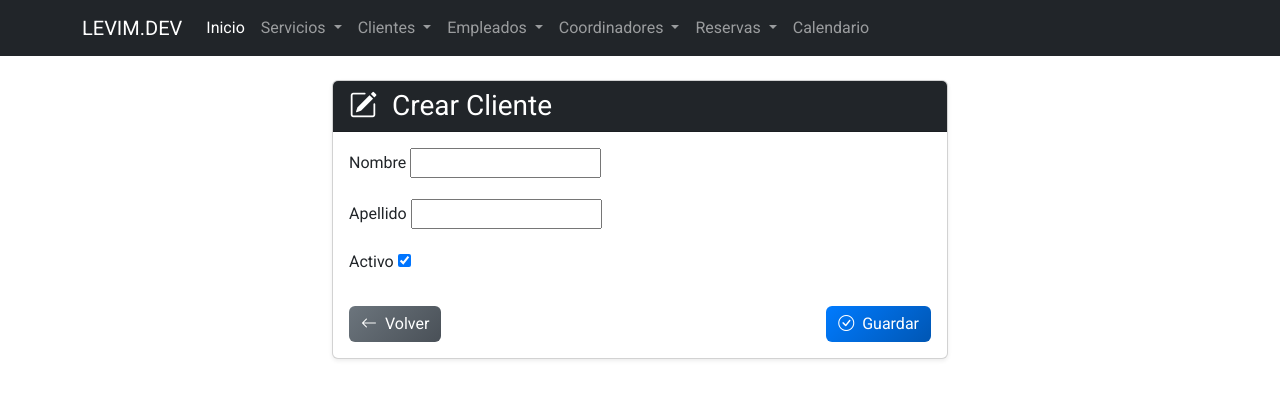
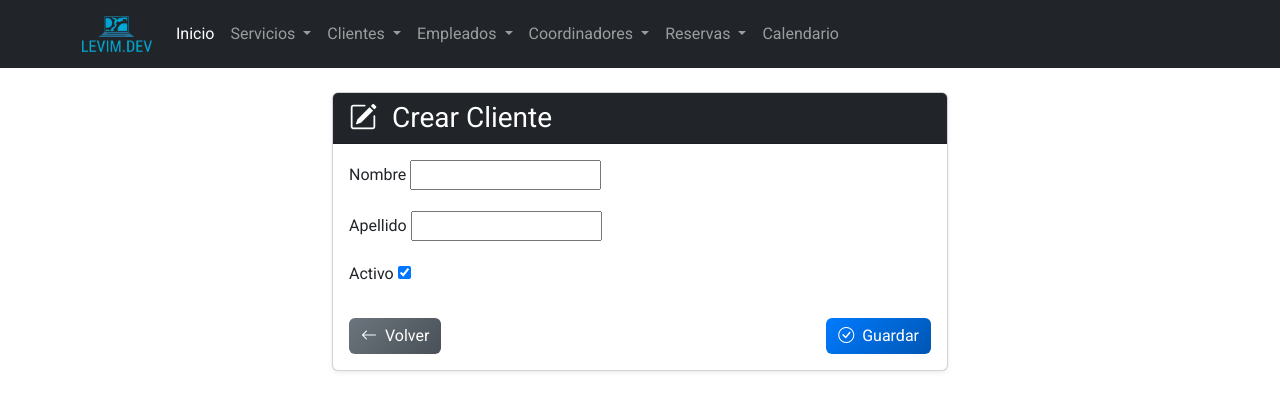
Before and after one commit to alkemyTech/CFITDF-Django-W2-Back-S3, a Django app: page /cliente/crear/ in a window 1280 px wide. Shown: the top 420 px of the page. Run offline with Django 5.2, Linux system fonts and the light colour scheme.

Commit message:
agregue el logo de levim.dev

```diff
--- a/WebApp/templates/base.html
+++ b/WebApp/templates/base.html
@@ -14,7 +14,9 @@
   <body class="d-flex flex-column min-vh-100">
     <nav class="navbar navbar-expand-lg navbar-dark bg-dark">
       <div class="container">
-        <a class="navbar-brand" href="{% url 'WebApp:home' %}">LEVIM.DEV</a>
+        <a class="navbar-brand" href="{% url 'WebApp:home' %}">
+          <img src="{% static '/css/img/levim.dev.png' %}" width="70px">
+        </a>
         <button class="navbar-toggler" type="button" data-bs-toggle="collapse" data-bs-target="#navbarSupportedContent" aria-controls="navbarSupportedContent" aria-expanded="false" aria-label="Toggle navigation">
           <span class="navbar-toggler-icon"></span>
         </button>
```
Also changed, not shown: WebApp/static/css/img/levim.dev.png (added).
